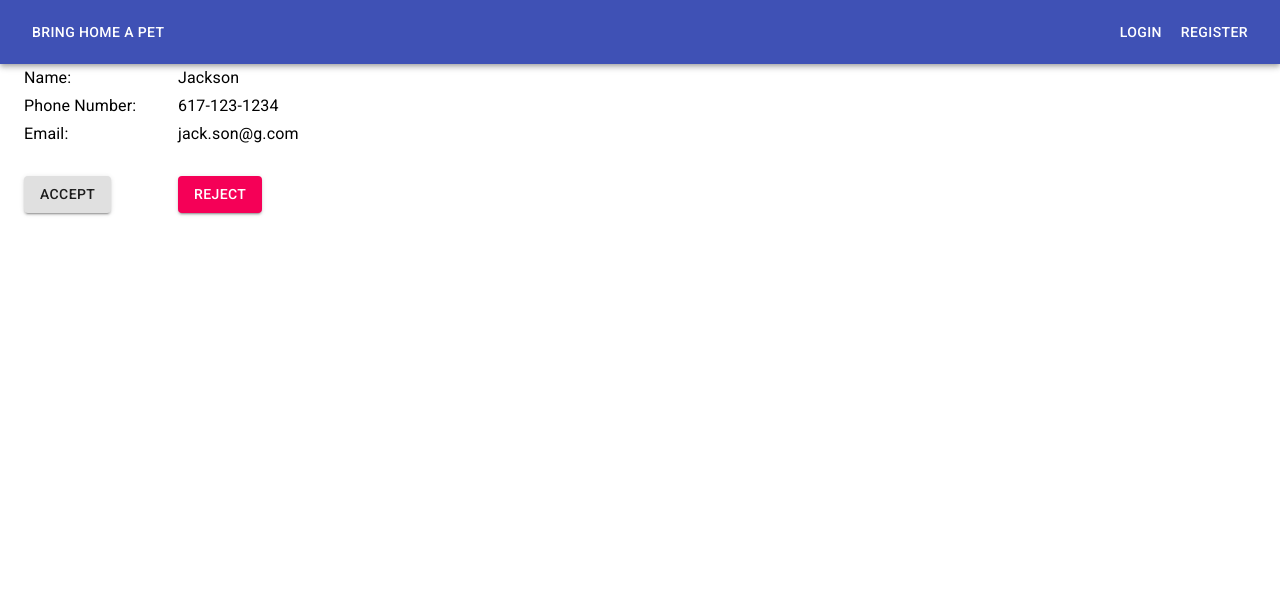
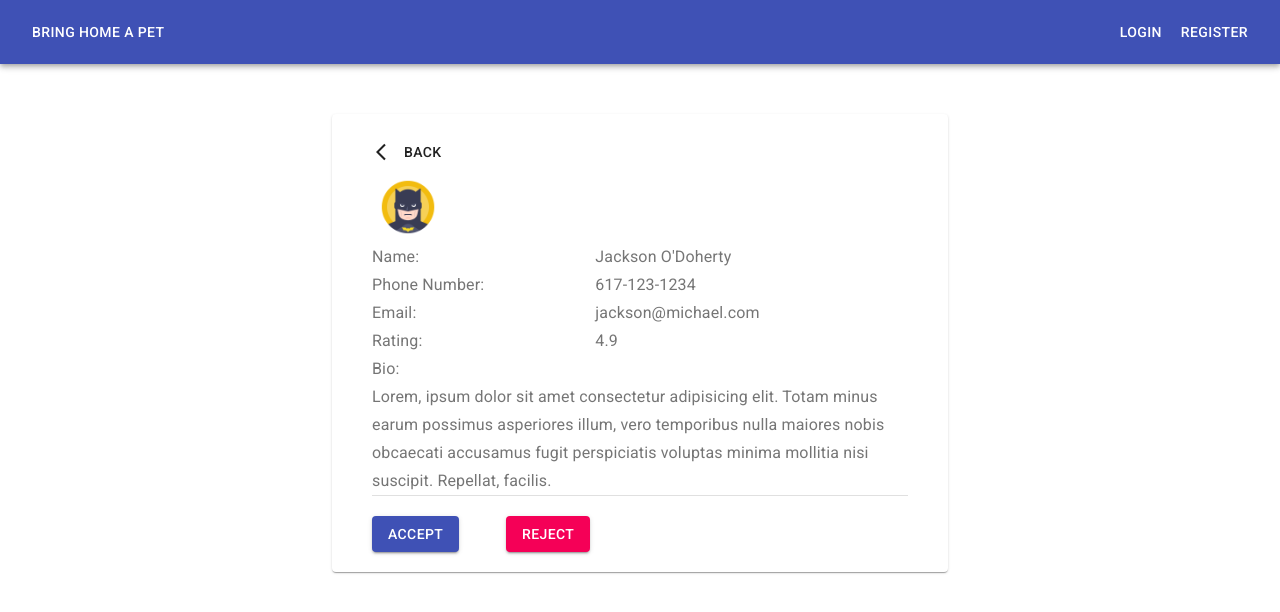
Before and after one commit to vasisht54/Pet-Foster-Frontend, a React (Create React App) app: page /fostererProfile in a window 1280 px wide. Shown: the top 612 px of the page. Built offline with nearby package versions, Linux system fonts and the light colour scheme.

Commit message:
Added more content and some styling changes for fosterer profile

```diff
--- a/src/PetListing/FostererProfile.js
+++ b/src/PetListing/FostererProfile.js
@@ -1,62 +1,24 @@
-import { Button, Container, Dialog, DialogActions, DialogContent, Grid, makeStyles, Typography } from "@material-ui/core";
+import {
+  Button,
+  Container,
+  Dialog,
+  DialogActions,
+  DialogContent,
+  Divider,
+  Grid,
+  makeStyles,
+  Paper,
+  Typography,
+} from "@material-ui/core";
 import React from "react";
-
-const drawerWidth = 300;
-const useStyles = makeStyles(theme => ({
-  root: {
-    flexGrow: 1,
-    padding: "10px 100px 10px 90px",
-  },
-  backButton: {
-    marginTop: "20px",
-  },
-  profileImage: {
-    width: drawerWidth,
-  },
-  paper: {
-    width: "96%",
-    display: "inline-block",
-    padding: "20px",
-    height: "100%",
-  },
-  center: {
-    textAlign: "center",
-  },
-  alignRight: {
-    textAlign: "right",
-  },
-  photoRoot: {
-    display: "flex",
-    flexWrap: "wrap",
-    justifyContent: "space-around",
-    overflow: "hidden",
-  },
-  gridList: {
-    width: "100%",
-  },
-  imageTile: {
-    border: " 3px solid lightgrey",
-  },
-  flex: {
-    display: "flex",
-    justifyContent: "space-between",
-    alignItems: "baseline",
-  },
-  label: {
-    color: "darkgray",
-  },
-  margin: {
-    marginTop: "0",
-  },
-  margin5: {
-    marginTop: "20px",
-  },
-}));
+import ImageAvatar from "../FosterHistory/ImageAvatar";
+import ArrowBackIosIcon from "@material-ui/icons/ArrowBackIos";
+import { useHistory } from "react-router";
 
 const FormRow = props => {
   return (
-    <Grid className={props.class} container item xs={12}>
-      <Grid item xs={3}>
+    <Grid container item xs={12}>
+      <Grid item xs={5}>
         {props.label && (
           <Typography variant="subtitle1">{props.label}:</Typography>
         )}
@@ -68,9 +30,22 @@ const FormRow = props => {
   );
 };
 
+const useStyles = makeStyles(theme => ({
+  actionButtons: {
+    marginTop: "20px",
+  },
+  paper: {
+    marginTop: "50px",
+    padding: "20px 40px",
+    color: theme.palette.text.secondary,
+  },
+}));
+
 const FostererProfile = () => {
   const [openAccept, setOpenAccept] = React.useState(false);
   const [openReject, setOpenReject] = React.useState(false);
+  const history = useHistory();
+  const classes = useStyles();
 
   const handleOpenAccept = () => {
     setOpenAccept(true);
@@ -89,23 +64,43 @@ const FostererProfile = () => {
 
   return (
     <Container>
-      <Grid container direction="column" xs={12}>
-        <div>
-        <Grid container item xs={6}>
-                <FormRow label="Name" value="Jackson" />
+      <Grid container direction="column">
+        <Grid container>
+          <Grid item xs={3}></Grid>
+          <Grid item xs={6}>
+            <Paper className={classes.paper}>
+              <Button
+                onClick={() => history.push("/fosterRequestTable")}
+                startIcon={<ArrowBackIosIcon />}
+              >
+                Back
+              </Button>
+              <Grid container item xs={12}>
+                <ImageAvatar image="/static/images/avatar.png" name="John" />
+                <FormRow label="Name" value="Jackson O'Doherty" />
                 <FormRow label="Phone Number" value="617-123-1234" />
-                <FormRow label="Email" value="jack.son@g.com" />
+                <FormRow label="Email" value="jackson@michael.com" />
+                <FormRow label="Rating" value="4.9" />
+                <FormRow
+                  label="Bio"
+                  value="Lorem, ipsum dolor sit amet consectetur adipisicing elit. Totam minus earum possimus asperiores illum, vero temporibus nulla maiores nobis obcaecati accusamus fugit perspiciatis voluptas minima mollitia nisi suscipit. Repellat, facilis."
+                />
               </Grid>
-          </div>
-        <Grid item container xs={6}>
-          <Grid item xs={3}>
-            <Button variant="contained" color="success" onClick={handleOpenAccept}>
+              <Divider />
+              <Grid item className={classes.actionButtons} container xs={6}>
+                <Grid item xs={6}>
+                  <Button
+                    variant="contained"
+                    color="primary"
+                    onClick={handleOpenAccept}
+                  >
                     Accept
                   </Button>
                   <Dialog
                     onClose={handleCloseAccept}
                     aria-labelledby="customized-dialog-title"
-                open={openAccept}>
+                    open={openAccept}
+                  >
                     <DialogContent dividers>
                       <Grid container item md={12}>
                         You have accepted a Fosterer's request!
@@ -123,13 +118,18 @@ const FostererProfile = () => {
                   </Dialog>
                 </Grid>
                 <Grid item xs={3}>
-            <Button variant="contained" color="secondary" onClick={handleOpenReject}>
+                  <Button
+                    variant="contained"
+                    color="secondary"
+                    onClick={handleOpenReject}
+                  >
                     Reject
                   </Button>
                   <Dialog
                     onClose={handleCloseReject}
                     aria-labelledby="customized-dialog-title"
-                open={openReject}>
+                    open={openReject}
+                  >
                     <DialogContent dividers>
                       <Grid container item md={12}>
                         Are you sure you want to reject this request?
@@ -141,10 +141,20 @@ const FostererProfile = () => {
                         onClick={handleCloseReject}
                         color="primary"
                       >
+                        Cancel
+                      </Button>
+                      <Button
+                        autoFocus
+                        onClick={handleCloseReject}
+                        color="secondary"
+                      >
                         Reject
                       </Button>
                     </DialogActions>
                   </Dialog>
+                </Grid>
+              </Grid>
+            </Paper>
           </Grid>
         </Grid>
       </Grid>
```
Also changed, not shown: public/static/images/avatar.png (added). Lines whose indentation alone changed are shown as unchanged.
